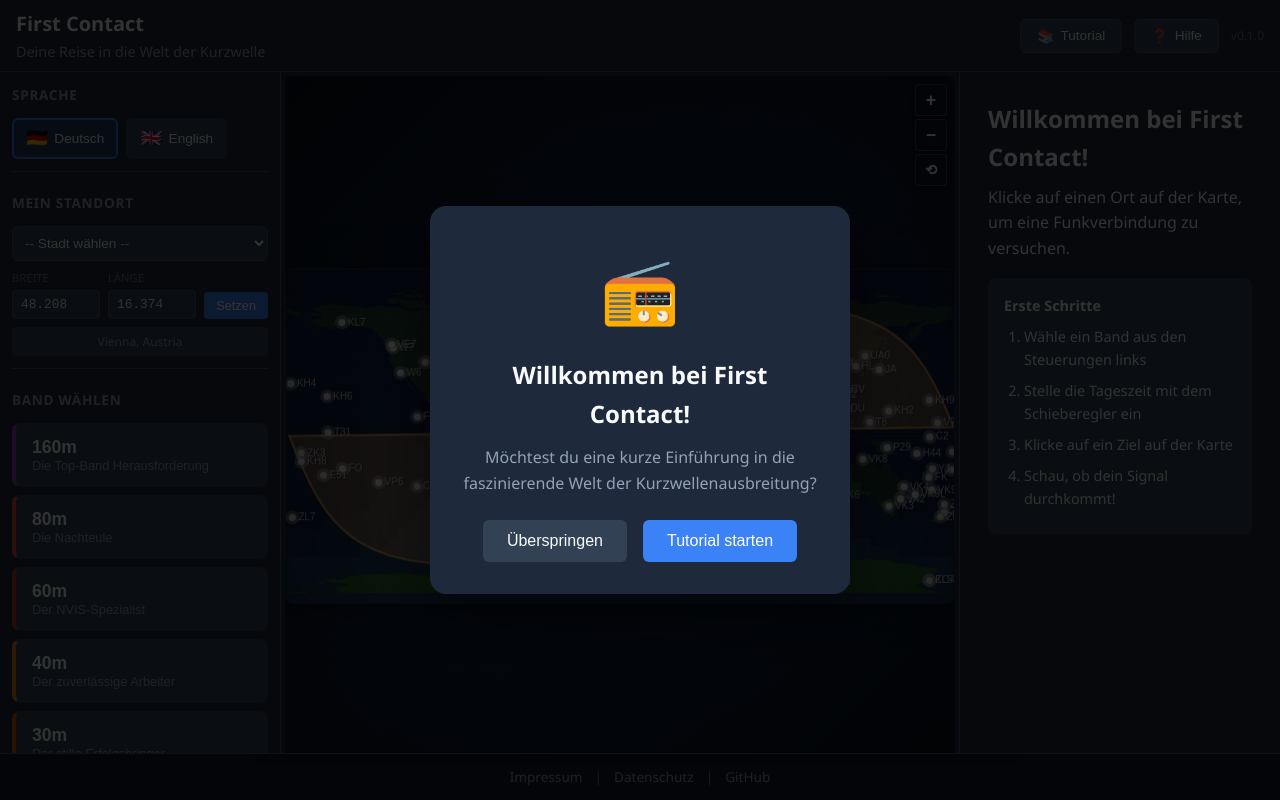
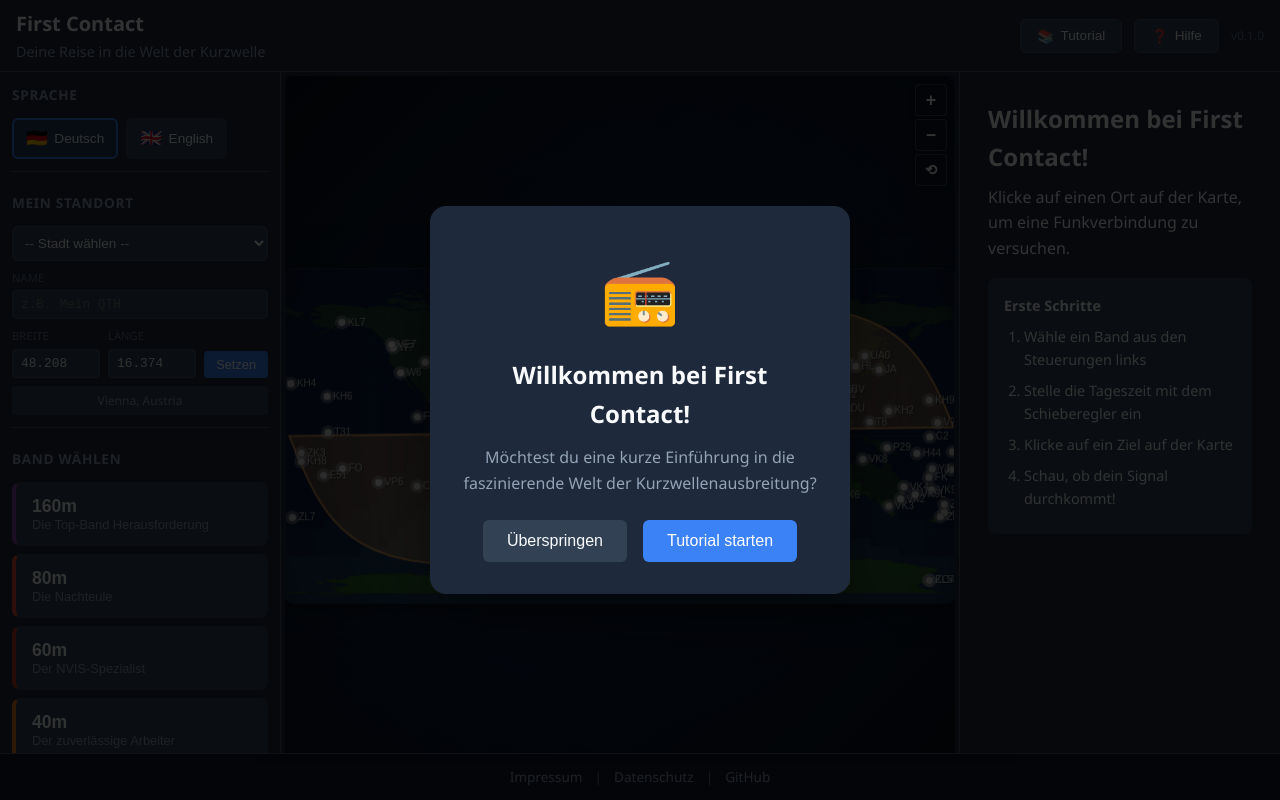
Before and after one commit to achildrenmile/firstcontact, a website with bundled scripts: page index.html in a window 1280 px wide. Built offline with nearby package versions, Linux system fonts and the light colour scheme.

Commit message:
Add custom name field for location
Users can now enter a custom name for their location when using
manual coordinates. If no name is provided, coordinates are used.

Co-Authored-By: Claude Opus 4.5 <noreply@anthropic.com>

```diff
--- a/css/styles.css
+++ b/css/styles.css
@@ -329,11 +329,22 @@ body {
     border-color: var(--accent-primary);
 }
 
+.location-custom {
+    margin-bottom: 0.5rem;
+}
+
+.name-input-group {
+    margin-bottom: 0.5rem;
+}
+
+.name-input-group input {
+    font-family: inherit;
+}
+
 .location-coords {
     display: flex;
     gap: 0.5rem;
     align-items: flex-end;
-    margin-bottom: 0.5rem;
 }
 
 .coord-input-group {
--- a/js/i18n/lang/de.js
+++ b/js/i18n/lang/de.js
@@ -58,6 +58,8 @@ export default {
         location: {
             title: 'Mein Standort',
             selectPreset: '-- Stadt wählen --',
+            name: 'Name',
+            namePlaceholder: 'z.B. Mein QTH',
             latitude: 'Breite',
             longitude: 'Länge',
             set: 'Setzen',
--- a/js/i18n/lang/en.js
+++ b/js/i18n/lang/en.js
@@ -58,6 +58,8 @@ export default {
         location: {
             title: 'My Location',
             selectPreset: '-- Select a city --',
+            name: 'Name',
+            namePlaceholder: 'e.g. My QTH',
             latitude: 'Lat',
             longitude: 'Lon',
             set: 'Set',
--- a/js/ui/controls-panel.js
+++ b/js/ui/controls-panel.js
@@ -73,6 +73,12 @@ export class ControlsPanel {
                             ${this.renderLocationOptions()}
                         </select>
                     </div>
+                    <div class="location-custom">
+                        <div class="coord-input-group name-input-group">
+                            <label for="location-name">${t('ui.location.name')}</label>
+                            <input type="text" id="location-name" placeholder="${t('ui.location.namePlaceholder')}"
+                                   value="" />
+                        </div>
                         <div class="location-coords">
                             <div class="coord-input-group">
                                 <label for="location-lat">${t('ui.location.latitude')}</label>
@@ -85,6 +91,7 @@ export class ControlsPanel {
                                        value="${this.playerLocation?.longitude?.toFixed(3) || 0}" />
                             </div>
                             <button id="location-set-btn" class="location-set-btn">${t('ui.location.set')}</button>
+                        </div>
                     </div>
                     <div class="location-current" id="location-current">
                         ${this.playerLocation?.name || 'Unknown'}
@@ -321,11 +328,12 @@ export class ControlsPanel {
 
         // Location coordinate inputs - set button
         document.getElementById('location-set-btn')?.addEventListener('click', () => {
+            const name = document.getElementById('location-name').value.trim();
             const lat = parseFloat(document.getElementById('location-lat').value);
             const lon = parseFloat(document.getElementById('location-lon').value);
             if (!isNaN(lat) && !isNaN(lon) && lat >= -90 && lat <= 90 && lon >= -180 && lon <= 180) {
                 const customLocation = {
-                    name: `${lat.toFixed(3)}°, ${lon.toFixed(3)}°`,
+                    name: name || `${lat.toFixed(3)}°, ${lon.toFixed(3)}°`,
                     latitude: lat,
                     longitude: lon,
                     code: 'CUSTOM'
@@ -334,16 +342,13 @@ export class ControlsPanel {
             }
         });
 
-        // Allow Enter key in coordinate inputs
-        document.getElementById('location-lat')?.addEventListener('keypress', (e) => {
+        // Allow Enter key in location inputs
+        ['location-name', 'location-lat', 'location-lon'].forEach(id => {
+            document.getElementById(id)?.addEventListener('keypress', (e) => {
                 if (e.key === 'Enter') {
                     document.getElementById('location-set-btn')?.click();
                 }
             });
-        document.getElementById('location-lon')?.addEventListener('keypress', (e) => {
-            if (e.key === 'Enter') {
-                document.getElementById('location-set-btn')?.click();
-            }
         });
 
         // Band buttons
```
Lines whose indentation alone changed are shown as unchanged.
